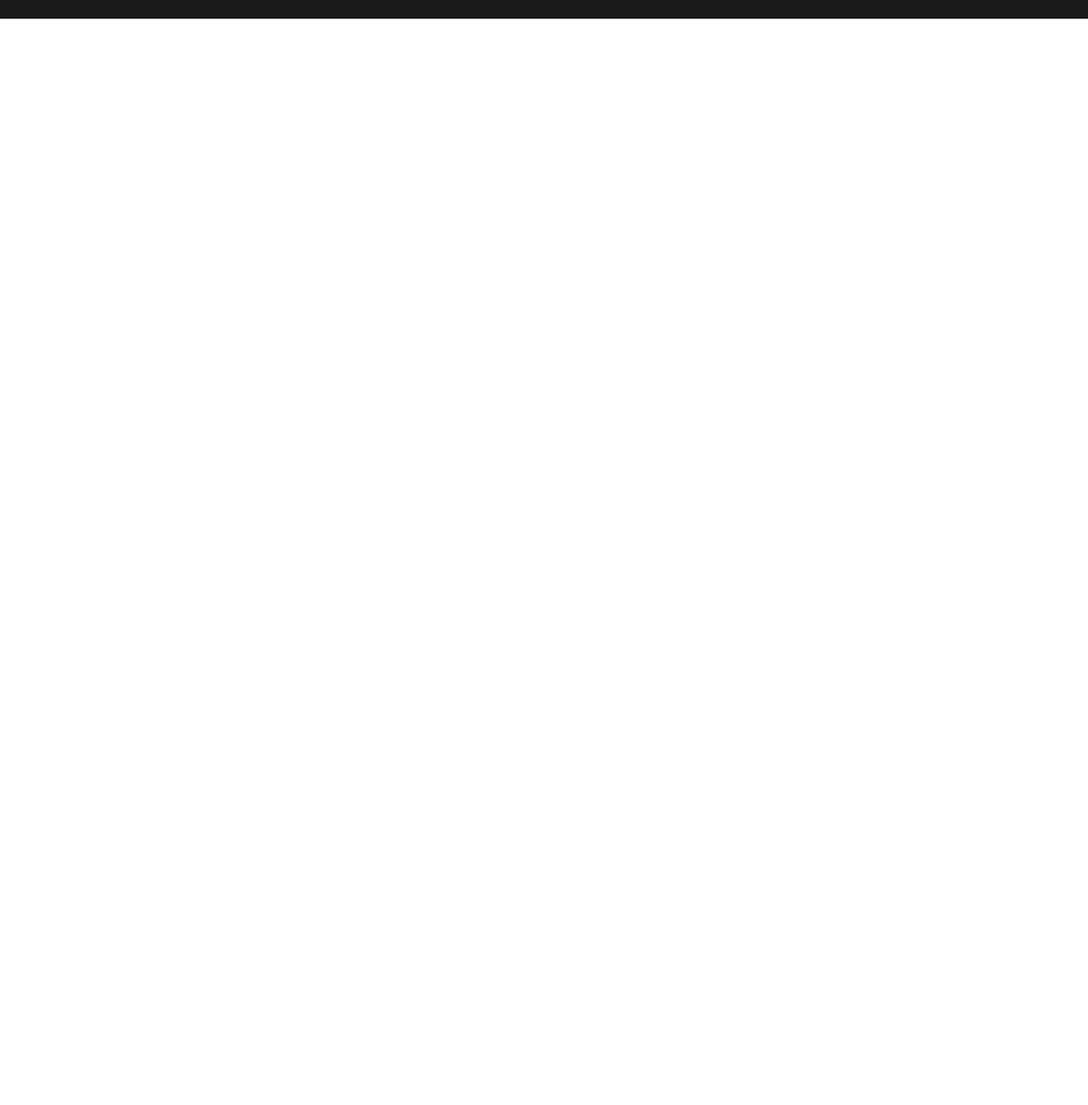
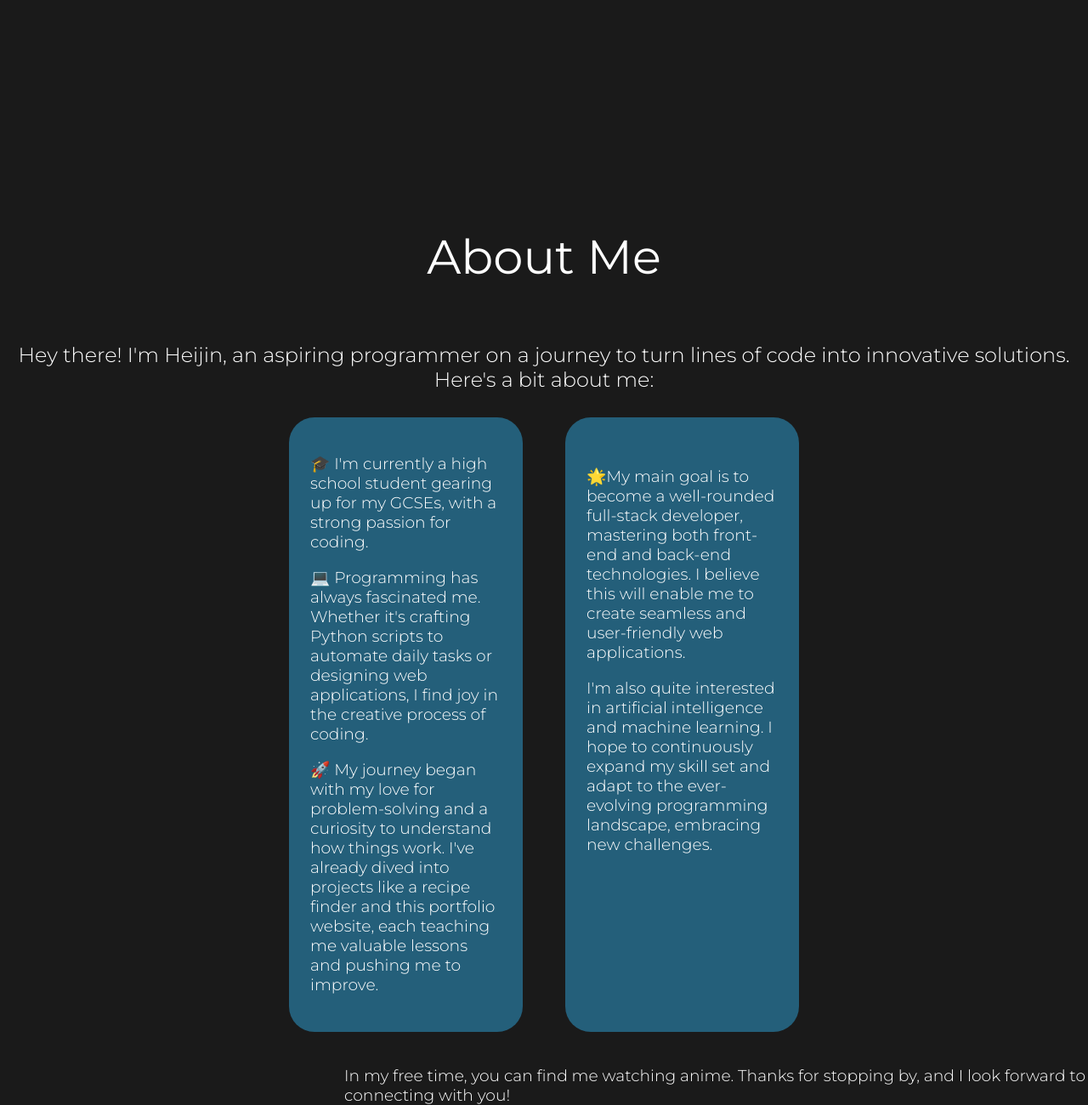
Before and after one commit to HJ314159/webfolio, a plain HTML site: page index.html in a window 1280 px wide. Shown: the part 778-2078 px from the top of the page at 85% size. Before the commit the page ends 800 px from the top, so only its background shows below. Drawn offline with Linux system fonts and the light colour scheme.

Commit message:
Added about me page

```diff
--- a/index.html
+++ b/index.html
@@ -4,15 +4,16 @@
     <meta charset="UTF-8">
     <meta name="viewport" content="width=device-width, initial-scale=1.0">
     <link rel="stylesheet" href="style.css">
+    <script defer src="script.js"></script>
     <title>Webfolio</title>
 </head>
 <body>
     <div class="wrapper">
         <header>
-            <div class="text">
+            <section class="text">
                 <h1>Heijin's <br> Webfolio</h1>
-                <div class="highlight"></div>
-            </div>
+                <div id="highlight"></div>
+            </section>
 
             <nav>
                 <a nav="projects.html#to-do-list" id = "to-do-list">TO-DO LIST</a>
@@ -22,8 +23,42 @@
             </nav>
         </header>
 
-
+        <div class="about-me">
+            <section class="intro">
+                <h1>About Me</h1>
+                <h2>Hey there! I'm Heijin, an aspiring programmer on a
+                    journey to turn lines of code into innovative solutions. Here's a bit about me:</h2>
+            </section>
+            <div class="box">
+                <section class="background-info hidden info">
+                    <h3>
+                        🎓 I'm currently a high school student gearing up for my GCSEs, with a strong passion for coding.
+                    </h3>
+                    <h3>
+                        💻 Programming has always fascinated me.
+                        Whether it's crafting Python scripts to automate daily tasks or designing web applications,
+                        I find joy in the creative process of coding.
+                    </h3>
+                    <h3>
+                    🚀 My journey began with my love for problem-solving and a curiosity to understand how things work.
+                    I've already dived into projects like a recipe finder and this portfolio website,
+                    each teaching me valuable lessons and pushing me to improve.
+                    </h3>
+                </section>
+                <section class="future-goals hidden info">
+                    <h3>
+                        🌟My main goal is to become a well-rounded full-stack developer, mastering both front-end and back-end technologies.
+                        I believe this will enable me to create seamless and user-friendly web applications. </h3>
+                    <h3>
+                        I'm also quite interested in artificial intelligence and machine learning.
+                        I hope to continuously expand my skill set and adapt to the ever-evolving programming landscape, embracing new challenges.
+                    </h3>
+                </section>
+            </div>
+            <div class="ending">
+                <h3>In my free time, you can find me watching anime. Thanks for stopping by, and I look forward to connecting with you!</h3>
+            </div>
+        </div>
     </div>
-    <script src="script.js"></script>
 </body>
 </html>
--- a/script.js
+++ b/script.js
@@ -2,10 +2,24 @@ const highlight = document.getElementById('highlight');
 
 window.onscroll = function() {
     const scrollY = window.scrollY;
-    const maxHeight = 100;
-    const minHeight = 50;
+    const initialHeight = 200;
+    const minHeight = 45;
 
-    const newHeight = maxHeight - (scrollY * (maxHeight - minHeight) / document.body.scrollHeight);
+    const newHeight = initialHeight - (scrollY * (initialHeight - minHeight) / 50);
 
-    scrollingElement.style.height = newHeight + 'vh';
+    highlight.style.height = newHeight + 'px';
 };
+
+const observer = new IntersectionObserver ((entries) => {
+    entries.forEach((entry) => {
+        console.log(entry)
+        if (entry.isIntersecting){
+            entry.target.classList.add('show');
+        } else{
+            entry.target.classList.remove('show');
+        }
+    });
+});
+
+const hiddenElements = document.querySelectorAll('.hidden');
+hiddenElements.forEach((el) => observer.observe(el));
--- a/style.css
+++ b/style.css
@@ -3,11 +3,12 @@
 body{
     margin: 0 auto;
     overflow-x: hidden;
+    background-color: #1A1A1A;
+    color: white;
+    font-family: "Montserrat", monospace;
 }
 
 header{
-    background-color: #1A1A1A;
-    color: white;
     font-family: 'Montserrat', sans-serif;
     display: flex;
     width: 100vw;
@@ -23,17 +24,17 @@ header h1{
     margin-top: 39vh;
     margin-left: 28vw;
     font-size: 5rem;
-    font-weight: 300;
+    font-weight: 400;
 }
 
-.highlight{
-    height: 60px;
+#highlight{
+    height: 180px;
     width: 370px;
-    margin-left: 28vw;
+    margin-left: 27.5vw;
     background-color: #1E6D91;
     opacity: 47%;
     position: absolute;
-    bottom: 39vh;
+    bottom: 42vh;
     transition: height 0.5s;
 }
 
@@ -48,24 +49,103 @@ nav{
 
 #to-do-list:hover {
     text-decoration: underline;
-    color: #60C9E1;
+    color: #1E6D91;
     cursor: grab;
 }
 
 #weather-app:hover {
     text-decoration: underline;
-    color: #60C9E1;
+    color: #1E6D91;
     cursor: grab;
 }
 
 #image-gallery:hover {
     text-decoration: underline;
-    color: #60C9E1;
+    color: #1E6D91;
     cursor: grab;
 }
 
 #recipe-finder:hover {
     text-decoration: underline;
-    color: #60C9E1;
+    color: #1E6D91;
     cursor: grab;
 }
+
+.about-me {
+    height: 100vh;
+    width: 100vw;
+    padding-top: 200px;
+    font-weight: 300;
+}
+
+.about-me .intro {
+    display: flex;
+    flex-direction: column;
+    text-align: center;
+}
+
+.about-me h1 {
+    font-size: 3.5rem;
+    font-weight: 400;
+}
+
+.about-me h2 {
+    font-weight: 300;
+}
+
+.about-me h3{
+    font-weight: 300;
+}
+
+.about-me .box{
+    display: flex;
+    font-weight: 300;
+}
+
+.about-me .background-info{
+    margin-top: 10px;
+    margin-left: 340px;
+    margin-right: 50px;
+    background-color: #245F7A;
+    padding: 25px;
+    width: 1440px;
+    border-radius: 30px;
+}
+
+.about-me .future-goals{
+    margin-top: 10px;
+    margin-right: 340px;
+    background-color: #245F7A;
+    padding: 40px 25px;
+    width: 1440px;
+    border-radius: 30px;
+}
+
+.about-me .ending{
+    margin-top: 40px;
+    margin-left: 405px;
+    font-weight: 300;
+}
+
+.hidden{
+    opacity: 0;
+    transition: all 1s;
+}
+
+@media(prefers-reduced-motion){
+    .hidden{
+        transition: none;
+    }
+}
+
+.show{
+    opacity: 1;
+}
+
+.info:nth-child(2){
+    transition-delay: 200ms;
+}
+
+.info:nth-child(3){
+    transition-delay: 800ms;
+}
```
